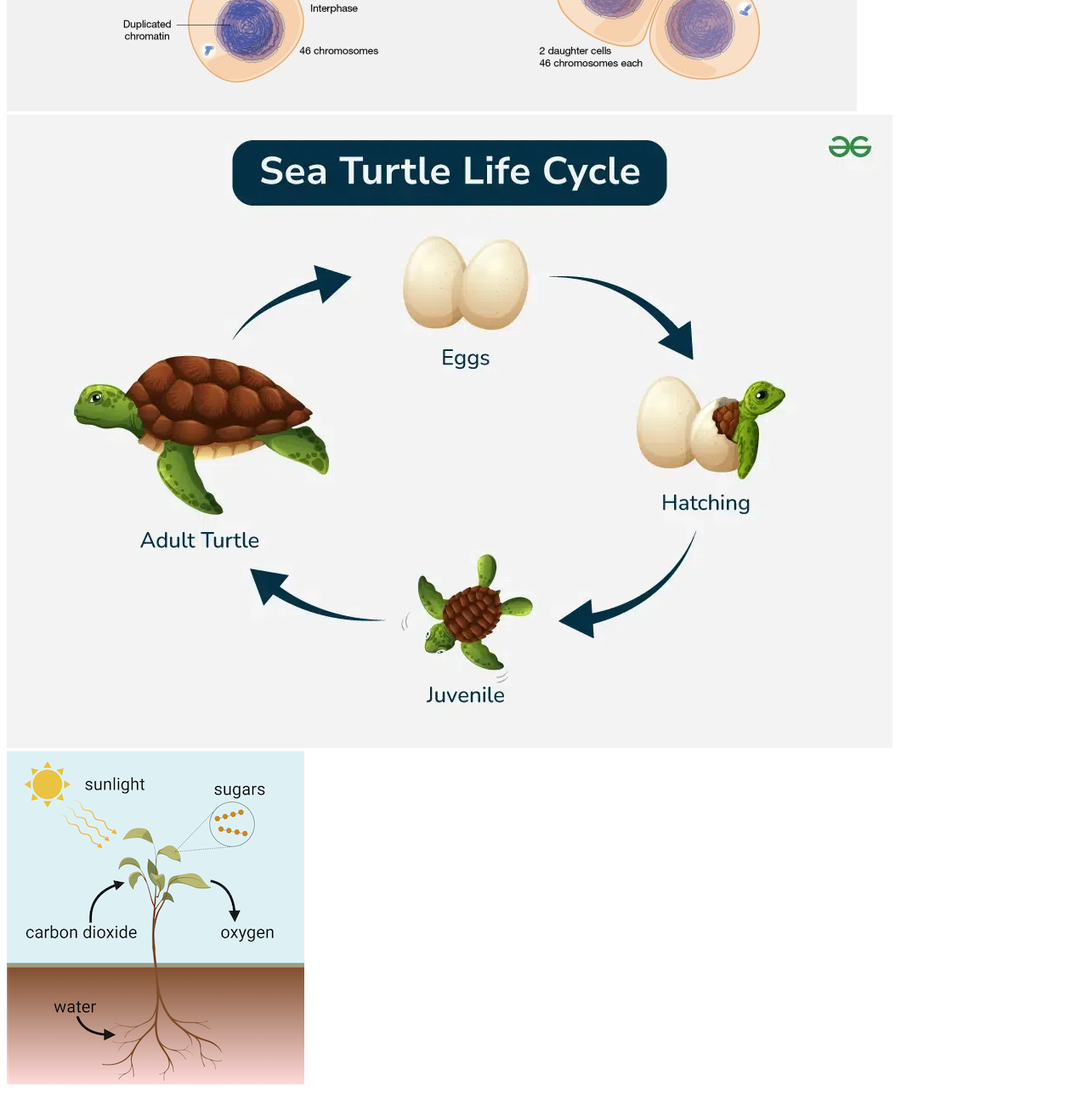
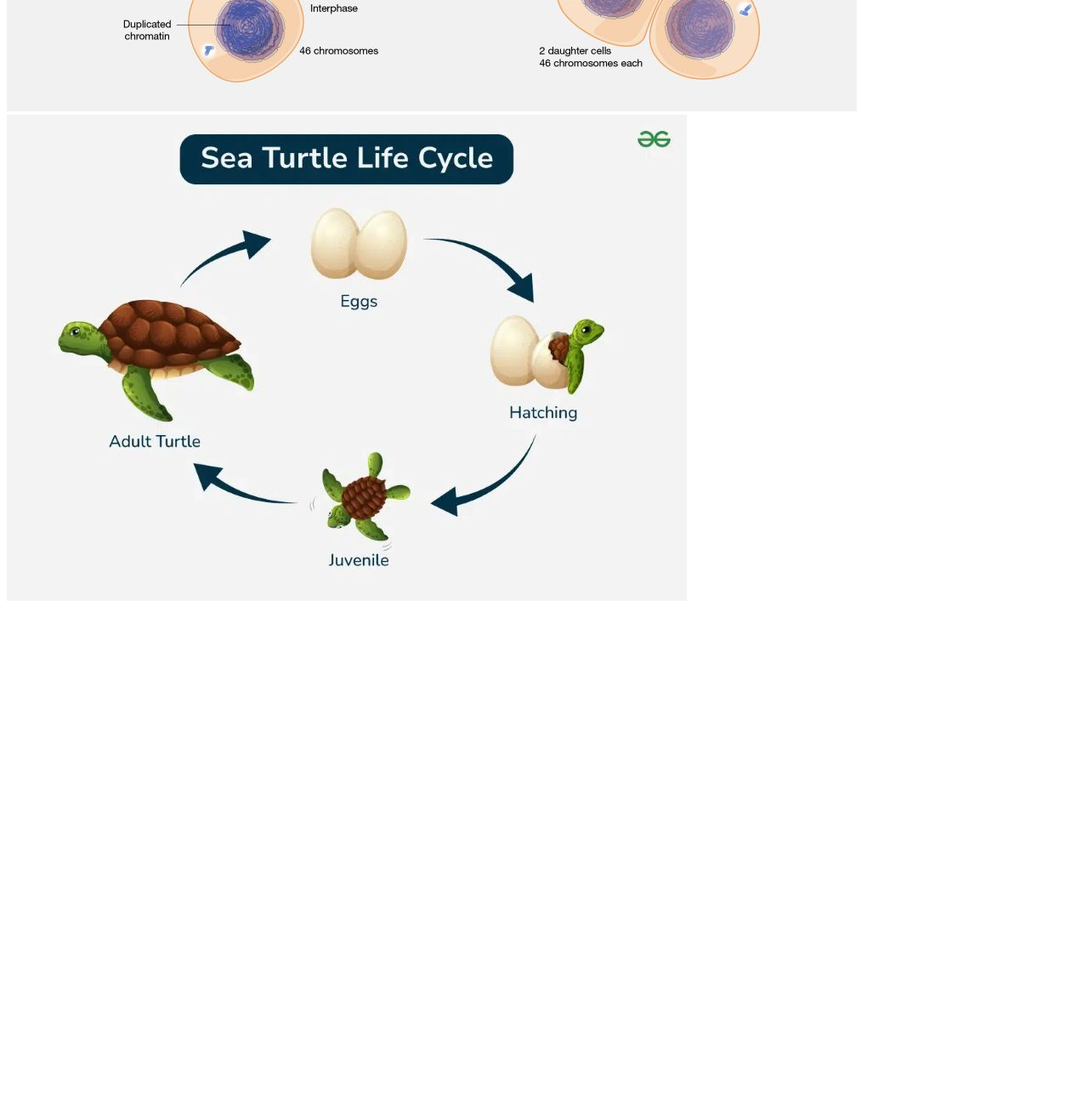
Before and after one commit to VenissaCarolQuadros/DemoWebsite, a plain HTML site: page pages/multistage_diagrams.html in a window 1280 px wide. Shown: the part 2680-3972 px from the top of the page at 85% size. After the commit the page ends 3399 px from the top, so only its background shows below. Drawn offline with Linux system fonts and the light colour scheme.

Commit message:
Trying resizing and removing the non working examples

```diff
--- a/pages/multistage_diagrams.html
+++ b/pages/multistage_diagrams.html
@@ -14,10 +14,10 @@
             <img src="../images/jellyfish_qwen.jpeg" alt="Jellyfish Life Cycle">
             <img src="../images/frog-life-cycle.jpg" alt="Frog Life Cycle">
             <img src="../images/cell_resized.jpg" alt="Cell Cycle">
-            <img src="../images/turtle.png" alt="Sea Turtle Life Cycle">
+            <img src="../images/turtle_resized.jpg" alt="Sea Turtle Life Cycle">
             <!--<img src="../images/photosynthesis.jpg" alt="Photosynthesis">-->
-            <img src="../images/photosynthesis2.png" alt="Photosynthesis">
-            <img src="../images/decision-tree.png" alt="Decision Tree">
+            <!--<img src="../images/photosynthesis2.png" alt="Photosynthesis">-->
+            <!--<img src="../images/decision-tree.png" alt="Decision Tree">-->
             <!-- <img src="../images/evolution.png" alt="Human Evolution (cached gemini)"> -->
             <!-- <img src="../images/jellyfish.jpeg" alt="Jellyfish Life Cycle (cached gemini)"> -->
         </div>
```
Also changed, not shown: images/turtle_resized.jpg (added).
